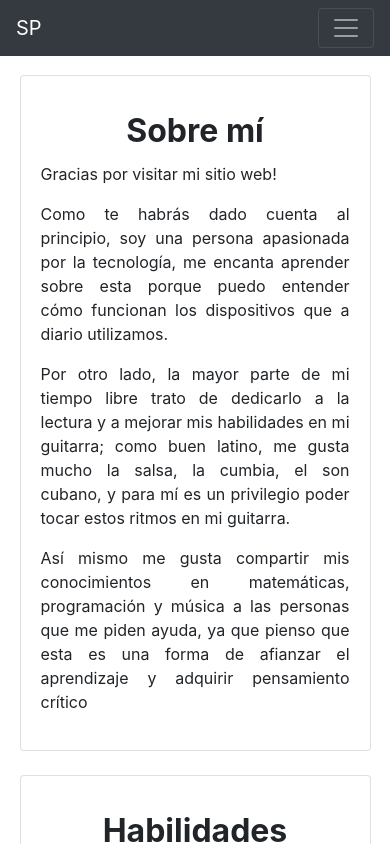
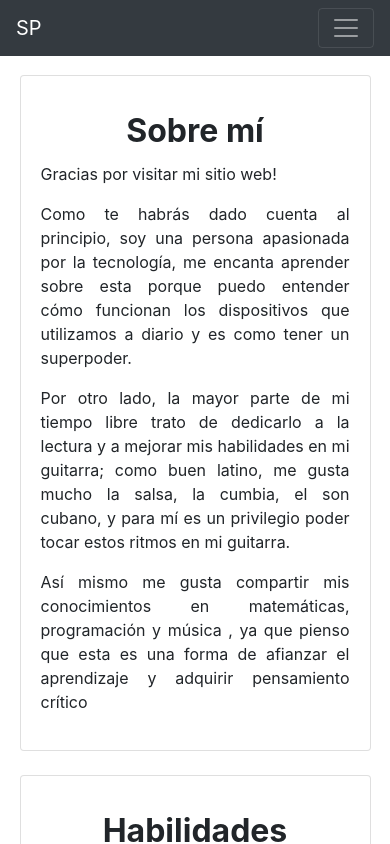
Before and after one commit to santiagopulidop/PortafolioReact, a React (Create React App) app: page /sobremi in a window 390 px wide. Shown: the top 844 px of the page. Built offline with nearby package versions, Linux system fonts and the light colour scheme.

Commit message:
small screen design done

```diff
--- a/src/App.scss
+++ b/src/App.scss
@@ -139,6 +139,9 @@ body {
   align-items: center;
   h2 {
     margin-top: 5%;
+    @media screen and (min-width: 320px) and (max-width: 369px) {
+      margin-top: 10%;
+    }
   }
   .crear-img {
     margin-top: 30px;
@@ -148,7 +151,10 @@ body {
     max-height: 250px;
   }
   #redes {
-    @media screen and (min-width: 320px) and (max-width: 500px) {
+    @media screen and (min-width: 320px) and (max-width: 369px) {
+      margin-top: 10%;
+    }
+    @media screen and (min-width: 370px) and (max-width: 500px) {
       margin-top: 30%;
     }
     margin-top: 4%;
--- a/src/components/SobreMi.jsx
+++ b/src/components/SobreMi.jsx
@@ -23,7 +23,8 @@ function SobreMi() {
           <p className="card-text">
             Como te habrás dado cuenta al principio, soy una persona apasionada
             por la tecnología, me encanta aprender sobre esta porque puedo
-            entender cómo funcionan los dispositivos que a diario utilizamos.
+            entender cómo funcionan los dispositivos que utilizamos a diario y
+            es como tener un superpoder.
           </p>
           <p className="card-text">
             Por otro lado, la mayor parte de mi tiempo libre trato de dedicarlo
@@ -33,9 +34,8 @@ function SobreMi() {
           </p>
           <p className="pb-3 card-text">
             Así mismo me gusta compartir mis conocimientos en matemáticas,
-            programación y música a las personas que me piden ayuda, ya que
-            pienso que esta es una forma de afianzar el aprendizaje y adquirir
-            pensamiento crítico{" "}
+            programación y música , ya que pienso que esta es una forma de
+            afianzar el aprendizaje y adquirir pensamiento crítico{" "}
           </p>
         </div>
       </div>
```
